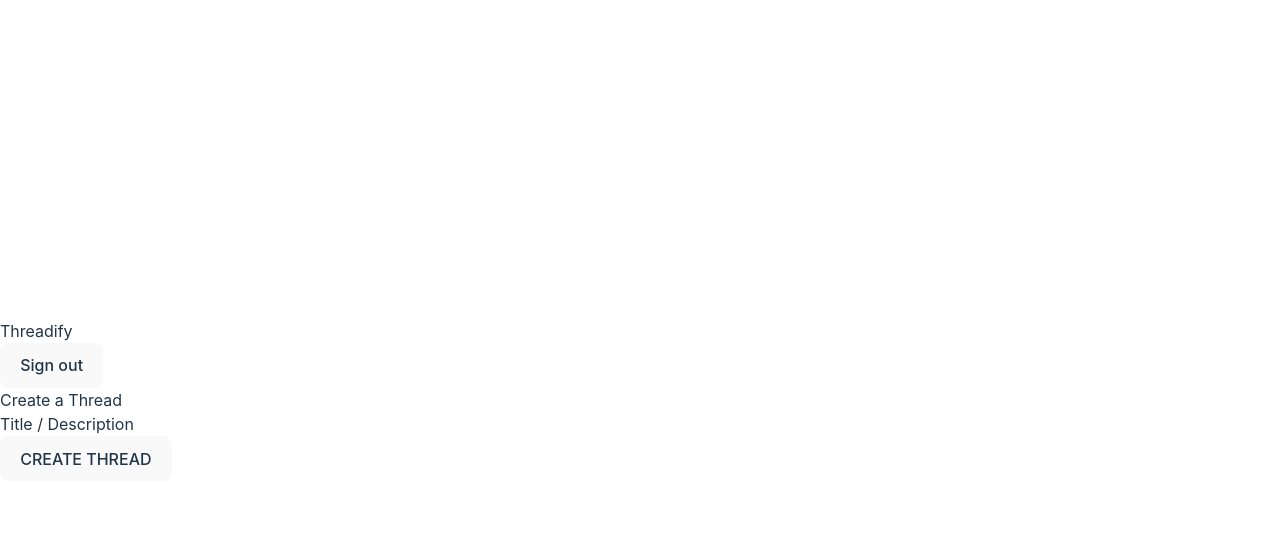
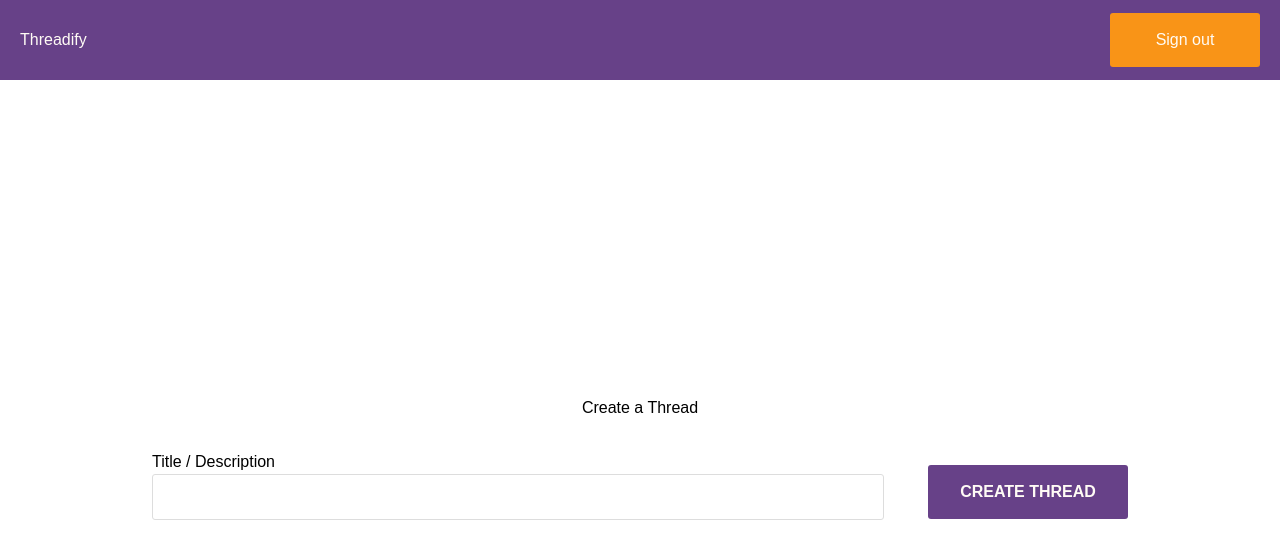
Before and after one commit to UgbabeOG/Post-It-App, a React (Vite) app in the folder client/post-it-app/: page /dashboard in a window 1280 px wide. Shown: the top 558 px of the page. Built offline with nearby package versions, Linux system fonts and the light colour scheme.

Commit message:
removd console.logs and added css styes

```diff
--- a/client/post-it-app/src/components/Home.jsx
+++ b/client/post-it-app/src/components/Home.jsx
@@ -6,7 +6,6 @@ const Home = () => {
 
     const handleSubmit = (e) => {
         e.preventDefault();
-        console.log({ thread });
         setThread("");
     };
     return (
--- a/client/post-it-app/src/components/Login.jsx
+++ b/client/post-it-app/src/components/Login.jsx
@@ -8,7 +8,6 @@ const Login = () => {
 
     const handleSubmit = (e) => {
         e.preventDefault();
-        console.log({ email, password });
         setEmail("");
         setPassword("");
     };
--- a/client/post-it-app/src/components/Register.jsx
+++ b/client/post-it-app/src/components/Register.jsx
@@ -8,7 +8,6 @@ const Register = () => {
 
   const handleSubmit = (e) => {
     e.preventDefault();
-    console.log({ username, email, password });
     setEmail("");
     setUsername("");
     setPassword("");
--- a/client/post-it-app/src/components/Replies.jsx
+++ b/client/post-it-app/src/components/Replies.jsx
@@ -5,7 +5,6 @@ const Replies = () => {
 
     const handleSubmitReply = (e) => {
         e.preventDefault();
-        console.log({ reply });
         setReply("");
     };
 
--- a/client/post-it-app/src/index.css
+++ b/client/post-it-app/src/index.css
@@ -4,11 +4,9 @@
 :root {
   font-family: Inter, system-ui, Avenir, Helvetica, Arial, sans-serif;
   line-height: 1.5;
-  font-weight: 400;
 
   color-scheme: light dark;
-  color: rgba(255, 255, 255, 0.87);
-  background-color: #242424;
+
 
   font-synthesis: none;
   text-rendering: optimizeLegibility;
@@ -16,56 +14,157 @@
   -moz-osx-font-smoothing: grayscale;
 }
 
+
+@import url("https://fonts.googleapis.com/css2?family=Space+Grotesk:wght@300;400;500;600;700&display=swap");
+* {
+	box-sizing: border-box;
+	margin: 0;
+	padding: 0;
+	font-family: "Space Grotesk", sans-serif;
+}
+input {
+	padding: 10px 20px;
+	border: 1px solid #ddd;
+	border-radius: 3px;
+	margin-bottom: 15px;
+}
 a {
-  font-weight: 500;
-  color: #646cff;
-  text-decoration: inherit;
+	text-decoration: none;
 }
-a:hover {
-  color: #535bf2;
+.register,
+.login,
+.home,
+.replies,
+.modal {
+	display: flex;
+	width: 100%;
+	flex-direction: column;
+	align-items: center;
+	justify-content: center;
+	min-height: 100vh;
+	padding: 30px;
 }
-
-body {
-  margin: 0;
-  display: flex;
-  place-items: center;
-  min-width: 320px;
-  min-height: 100vh;
+.registerTitle,
+.loginTitle,
+.homeTitle,
+.repliesTitle {
+	margin-bottom: 30px;
 }
-
-h1 {
-  font-size: 3.2em;
-  line-height: 1.1;
+.registerForm,
+.loginForm {
+	width: 80%;
+	display: flex;
+	flex-direction: column;
 }
-
-button {
-  border-radius: 8px;
-  border: 1px solid transparent;
-  padding: 0.6em 1.2em;
-  font-size: 1em;
-  font-weight: 500;
-  font-family: inherit;
-  background-color: #1a1a1a;
-  cursor: pointer;
-  transition: border-color 0.25s;
+.registerBtn,
+.loginBtn,
+.homeBtn,
+.modalBtn {
+	display: block;
+	width: 200px;
+	padding: 15px;
+	cursor: pointer;
+	outline: none;
+	border: none;
+	border-radius: 3px;
+	font-size: 16px;
+	font-weight: bold;
+	color: #fffbf5;
+	background-color: #674188;
+	margin-bottom: 15px;
 }
-button:hover {
-  border-color: #646cff;
+.homeForm {
+	display: flex;
+	align-items: center;
+	justify-content: space-between;
+	width: 80%;
+	margin-bottom: 30px;
 }
-button:focus,
-button:focus-visible {
-  outline: 4px auto -webkit-focus-ring-color;
+.home__container {
+	display: flex;
+	flex-direction: column;
+	width: 75%;
 }
-
-@media (prefers-color-scheme: light) {
-  :root {
-    color: #213547;
-    background-color: #ffffff;
-  }
-  a:hover {
-    color: #747bff;
-  }
-  button {
-    background-color: #f9f9f9;
-  }
+.homeBtn {
+	margin-bottom: 0px;
 }
+.thread__container {
+	display: flex;
+	align-items: center;
+	justify-content: center;
+	flex-direction: column;
+	width: 100%;
+	padding: 20px;
+}
+.thread__item {
+	padding: 20px;
+	width: 80%;
+	box-shadow: 0 0 1px 1px #c3acd0;
+	display: flex;
+	align-items: center;
+	justify-content: space-between;
+	margin-bottom: 20px;
+}
+.likes__container {
+	display: flex;
+	align-items: center;
+	margin-right: 25px;
+}
+.likesBtn {
+	height: 30px;
+	color: #f99417;
+	cursor: pointer;
+}
+.react__container {
+	display: flex;
+	align-items: center;
+}
+.modal {
+	background-color: #ddd;
+	position: fixed;
+}
+.modalInput {
+	width: 100%;
+	padding: 15px;
+	margin-bottom: 15px;
+}
+.modal__content {
+	background-color: #fff;
+	width: 70%;
+	padding: 30px;
+	border-radius: 5px;
+	display: flex;
+	flex-direction: column;
+	justify-content: center;
+}
+.modal__content > label {
+	margin-bottom: 15px;
+}
+.navbar {
+	width: 100%;
+	padding: 10px 20px;
+	background-color: #674188;
+	display: flex;
+	height: 10vh;
+	align-items: center;
+	justify-content: space-between;
+}
+.navbar > h2 {
+	color: #fffbf5;
+}
+.navbarRight {
+	display: flex;
+	align-items: center;
+}
+.navbarRight > button {
+	padding: 15px;
+	width: 150px;
+	background-color: #f99417;
+	color: #fffbf5;
+	font-size: 16px;
+	border: none;
+	outline: none;
+	margin-left: 15px;
+	cursor: pointer;
+	border-radius: 3px;
+}
```
